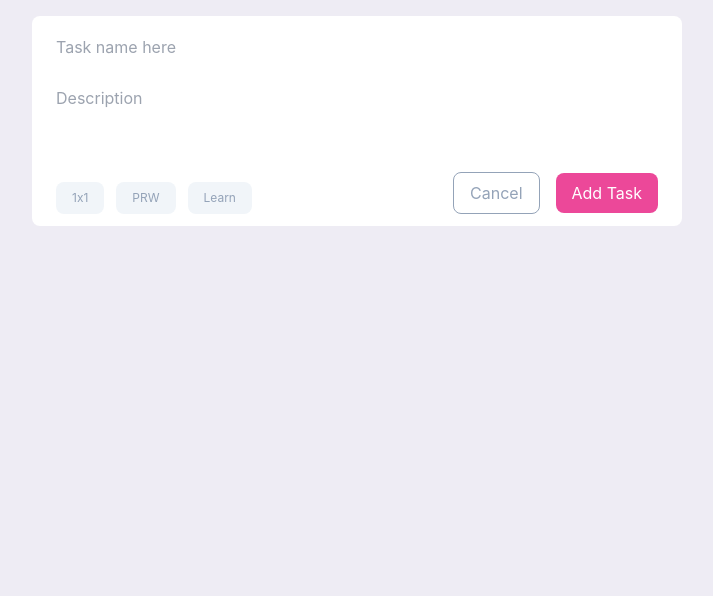
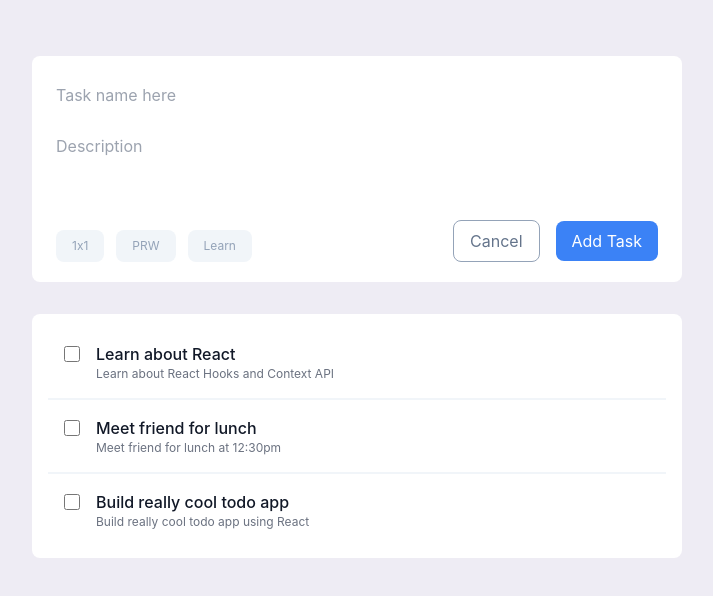
Before and after one commit to WayneHaworth/todo, a React (Create React App) app: page / in a window 1280 px wide. Shown: the top 596 px of the page, without its empty margins (283-996 px from the left). Built offline with nearby package versions, Linux system fonts and the light colour scheme.

Commit message:
continue styling

```diff
--- a/src/App.js
+++ b/src/App.js
@@ -1,10 +1,30 @@
 import './App.css';
+import { useState } from 'react';
 
 function App() {
+
+  const [todos, setTodos] = useState([
+    {
+      text: "Learn about React",
+      isCompleted: false,
+      description: "Learn about React Hooks and Context API"
+    },
+    {
+      text: "Meet friend for lunch",
+      isCompleted: false,
+      description: "Meet friend for lunch at 12:30pm"
+    },
+    {
+      text: "Build really cool todo app",
+      isCompleted: false,
+      description: "Build really cool todo app using React"
+    }
+  ]);
+
   return (
-    <div className="App bg-[#eeecf4] h-screen flex place-content-center">
-      <div className="flex h-fit">
-      <header className="md:min-w-[650px] flex flex-col m-4 bg-white rounded-lg px-4 py-1 place-content-between">
+    <div className="App bg-[#eeecf4] h-screen flex place-content-center pt-10">
+      <div className="flex h-fit flex-col">
+      <header className="md:min-w-[650px] flex flex-col m-4 bg-white rounded-lg px-4 py-3 place-content-between">
         <section className="h-30 flex flex-col gap-4 mb-4 pt-3">
           <input type="text" className="h-[30px] p-2 outline-none focus-outline-none" placeholder="Task name here" />
           <textarea className="h-[70px] p-2 resize-none outline-none focus-outline-none" placeholder="Description" />
@@ -19,12 +39,28 @@ function App() {
             </ul>
           </section>
           <section className="buttons flex flex-row gap-4 p-2 items-center">
-            <a href="#" className="button cancelTodoButton p-2 px-4 rounded-lg border border-1 border-slate-400 text-slate-400">Cancel</a>
-            <a href="#" className="addTodoButton bg-pink-500 text-white p-2 px-4 rounded-lg">Add Task</a>
+            <a href="#" className="button cancelTodoButton p-2 px-4 rounded-lg border border-1 border-slate-400 text-slate-500">Cancel</a>
+            <a href="#" className="addTodoButton bg-blue-500 text-white p-2 px-4 rounded-lg">Add Task</a>
           </section>
         </div>
+      </header>
+      <section className="m-4 bg-white rounded-lg px-4 py-3 ">
+        {todos.map((todo, index) => (
 
-      </header>
+        <div class="border-b-2 last:border-none border-slate-100 flex text-left p-4">
+          <div class="flex h-5 place-items-end">
+            <input id="helper-radio" aria-described by="helper-radio-text" type="checkbox" value="" class="w-4 h-4 text-blue-600 bg-gray-100 border-gray-300 focus:ring-blue-500 dark:focus:ring-blue-600 dark:ring-offset-gray-800 focus:ring-2 dark:bg-gray-700 dark:border-gray-600" />
+          </div>
+          <div class="ml-4 text-md">
+            <label for="helper-radio" class="font-medium text-gray-900 dark:text-gray-300">{todo.text}</label>
+            <p id="helper-radio-text" class="text-xs font-normal text-gray-500 dark:text-gray-300">{todo.description}</p>
+          </div>
+        </div>
+        ))}
+
+    </section>
+
+
 
 
 
```
